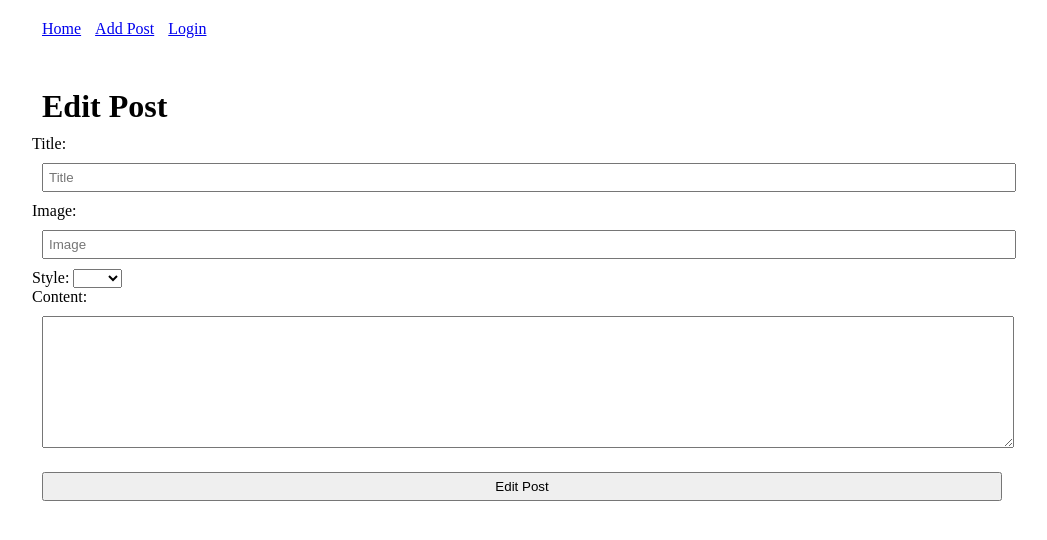
After one commit to AdressaAgne/IMT-3851-Assignment-2, a PHP site: page /editpost.php?id=1 in a window 1280 px wide. The commit adds this page. Shown: the top 540 px of the page, without its empty margins (128-1175 px from the left). Run offline with PHP 8.4, Linux system fonts and the light colour scheme; data that the repository does not hold is empty.

Commit message:
edit page

```diff
--- a/App/app.php
+++ b/App/app.php
@@ -3,6 +3,20 @@
 if(!isset($_SESSION)){
     session_start();
 }
+
+/**
+ * Die and Dump
+ * @param  [type] $args [description]
+ * @return [type]       [description]
+ */
+function dd(...$args){
+    die(print_r([$args]));
+}
+
+function redirect($page){
+    header('location: '.$page);
+}
+
 
 // Inclues the config file
 require_once('config.php');
--- a/App/auth.php
+++ b/App/auth.php
@@ -58,13 +58,13 @@ class Auth extends Database{
     public function redirectIfLoggedIn(){
         if($this->isLoggedIn()){
             if(isset($_GET['page'])) die(header('location: '.$_GET['page']));
-            header('location: index.php');
+            redirect('index.php');
         }
     }
 
     public function requireAuth(){
         if(!$this->isLoggedIn()){
-            header('location: login.php?page='.trim($_SERVER['PHP_SELF'], '/'));
+            redirect('login.php?page='.trim($_SERVER['PHP_SELF'], '/'));
         }
     }
 
--- a/App/posts.php
+++ b/App/posts.php
@@ -16,13 +16,12 @@ class Posts extends Database{
         $auth = new Auth();
         return $this->query('INSERT INTO posts (title, content, image_id, time, user_id, style) VALUES (:title, :content, :image_id, :time, :user_id, :style)', [
             'title'     => $title,
-            'contnt'    => $content,
+            'content'   => $content,
             'image_id'  => $image,
-            'time'      => time(),
+            'time'      => date('Y-m-d', time()),
             'user_id'   => $auth->get_id(),
             'style'     => $style,
         ]);
-
     }
 
     public function edit($id, $title, $content, $image, $style){
@@ -30,7 +29,7 @@ class Posts extends Database{
         return $this->query('UPDATE posts SET title = :title, content = :content, image_id = :image_id, style = :style WHERE id = :id', [
             'id'        => $id,
             'title'     => $title,
-            'contnt'    => $content,
+            'content'   => $content,
             'image_id'  => $image,
             'style'     => $style,
         ]);
--- a/Modules/post.php
+++ b/Modules/post.php
@@ -1,6 +1,6 @@
 <article class="post">
     <?php if($auth->isLoggedIn() && $post['user_id'] == $_SESSION['user']['id']){ ?>
-        <small><a href="editPost.php">edit</a></small>
+        <small><a href="editPost.php?id=<?= $post['id'] ?>">edit</a></small>
     <?php } ?>
 
     <h1><a href="post.php?id=<?= $post['id'] ?>"><?= $post['title'] ?></a></h1>
--- a/controllers/addpost.php
+++ b/controllers/addpost.php
@@ -3,7 +3,5 @@
 $auth->requireAuth();
 
 if(isset($_POST['addpost'])){
-
     $posts->add($_POST['title'], $_POST['content'], $_POST['image'], $_POST['style']);
-
 }
--- /dev/null
+++ b/controllers/editpost.php
@@ -0,0 +1,8 @@
+<?php
+
+$post = $posts->fetch($_GET['id']);
+
+if(isset($_POST['editpost'])){
+    $posts->edit($_GET['id'], $_POST['title'], $_POST['content'], $_POST['image'], $_POST['style']);
+    redirect('post.php?id='.$_GET['id']);
+}
--- /dev/null
+++ b/editpost.php
@@ -0,0 +1,42 @@
+<?php
+require_once('App/app.php');
+require_once('controllers/editpost.php');
+include_once('Modules/head.php');
+?>
+    <main>
+        <h1>Edit Post</h1>
+
+        <form action="" method="post">
+
+            <div class="form-element">
+                <label>Title:
+                    <input type="text" name="title" placeholder="Title" value="<?= $post['title'] ?>" >
+                </label>
+            </div>
+            <div class="form-element">
+                <label>Image:
+                    <input type="text" name="image" placeholder="Image" value="<?= $post['image_id'] ?>">
+                </label>
+            </div>
+            <div class="form-element">
+                <label>Style:
+                    <select name="style">
+                        <option value="<?= $post['style'] ?>"><?= $post['style'] ?></option>
+                        <option value="post">Post</option>
+                    </select>
+                </label>
+            </div>
+            <div class="form-element">
+                <label>Content:</label>
+                <textarea name="content" rows="8" cols="80"><?= $post['content'] ?></textarea>
+            </div>
+            <div class="form-element">
+                <input type="submit" name="editpost" value="Edit Post">
+            </div>
+
+
+        </form>
+
+    </main>
+
+<?php include_once('Modules/foot.php'); ?>
```
